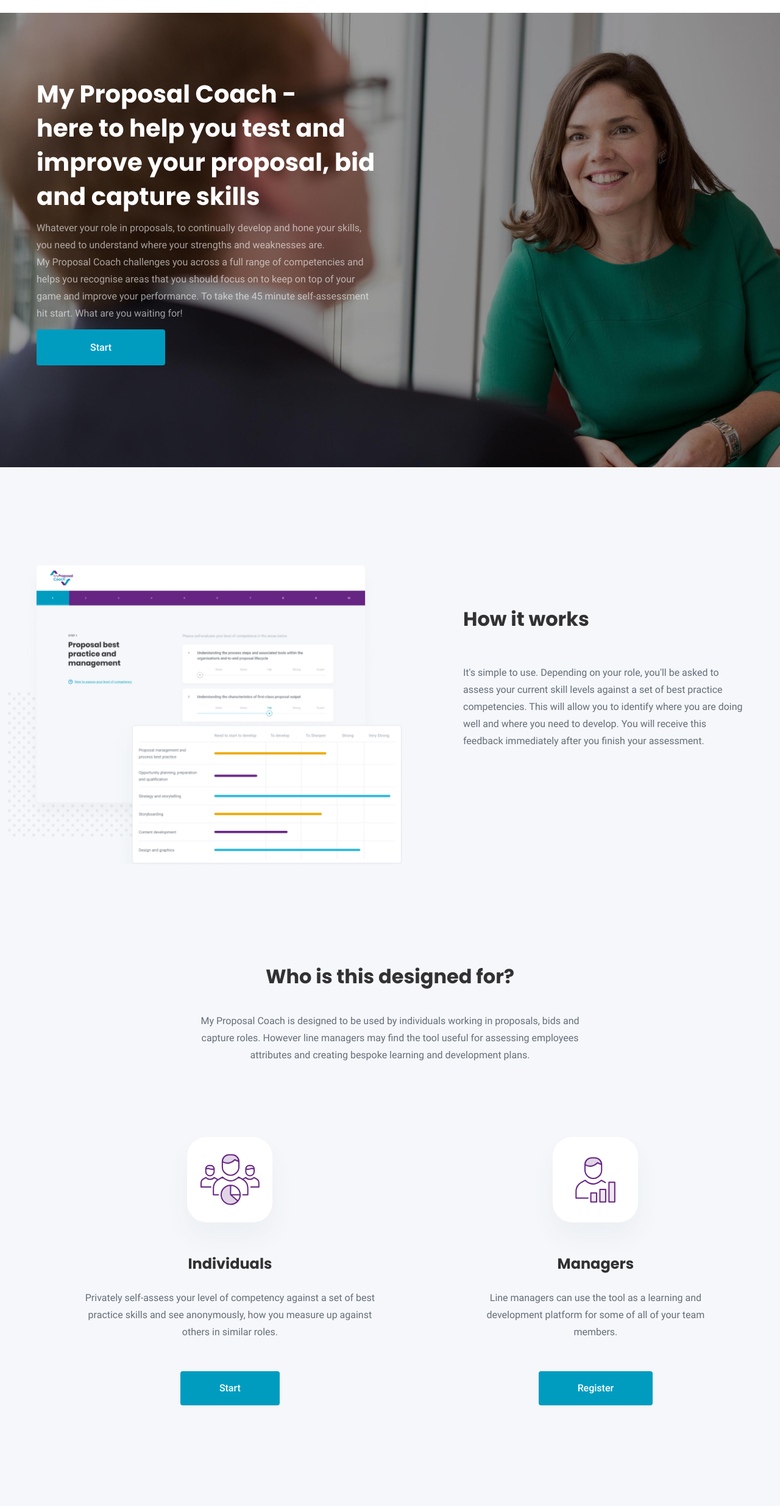
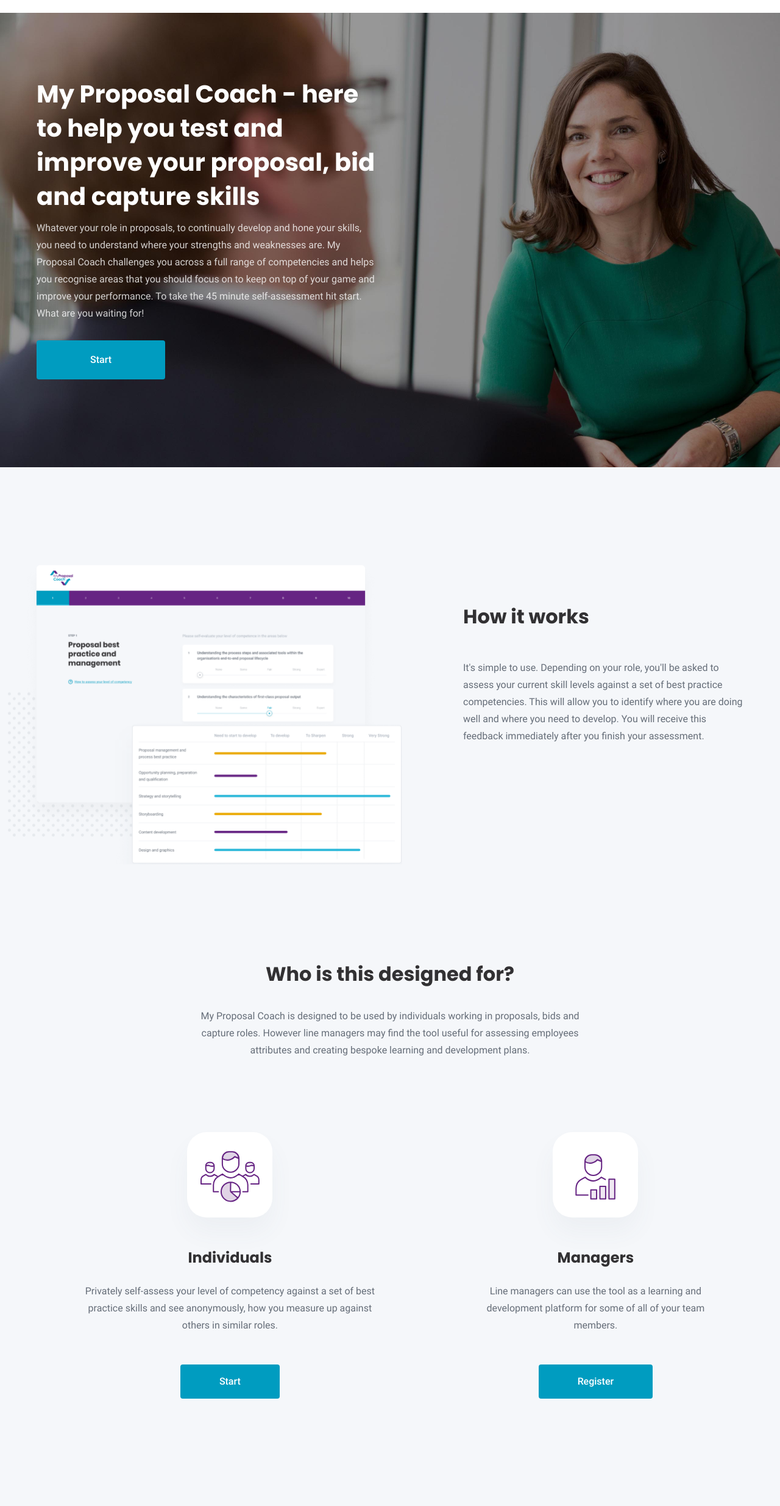
Before and after one commit to ykorp/my-proposal-coach, a website built with webpack: page src/index.html in a window 1280 px wide. Shown: the part 91-2560 px from the top of the page at 61% size. Built offline with nearby package versions, Linux system fonts and the light colour scheme; files whose address does not match are found by name.

Commit message:
hero / how it works / designed for sections - mobile

```diff
--- a/src/index.html
+++ b/src/index.html
@@ -34,8 +34,8 @@
     <section class="hero-section">
       <div class="container">
         <div class="hero-text-content">
-          <h1>My Proposal Coach -<br>here to help you test and improve your proposal, bid and capture skills</h1>
-          <p>Whatever your role in proposals, to continually develop and hone your skills, you need to understand where your strengths and weaknesses are.<br>My Proposal Coach challenges you across a full range of competencies and helps you recognise areas that you should focus on to keep on top of your game and improve your performance. To take the 45 minute self-assessment hit start. What are you waiting for!</p>
+          <h1>My Proposal Coach - here to help you test and improve your proposal, bid and capture skills</h1>
+          <p>Whatever your role in proposals, to continually develop and hone your skills, you need to understand where your strengths and weaknesses are. My Proposal Coach challenges you across a full range of competencies and helps you recognise areas that you should focus on to keep on top of your game and improve your performance. To take the 45 minute self-assessment hit start. What are you waiting for!</p>
           <a href="javascript:void(0)" class="button">Start</a>
         </div>
       </div>
--- a/src/styles/base/_base.scss
+++ b/src/styles/base/_base.scss
@@ -8,5 +8,4 @@
   width: 100%;
   overflow-x: hidden;
   overflow-y: visible;
-  font-size: $font-size-base;
 }
--- /dev/null
+++ b/src/styles/base/_mixins.scss
@@ -0,0 +1,7 @@
+@mixin bp($point) {
+  @if $point == desktop {
+    @media (min-width: 768px) { @content; }
+  } @else if $point == mobile {
+    @media (max-width: 767px) { @content; }
+  }
+}
--- a/src/styles/base/_typography.scss
+++ b/src/styles/base/_typography.scss
@@ -12,26 +12,51 @@
 }
 
 h1 {
-  font-size: $font-size-base * 2.5;
-  line-height: $line-height-base * 2;
+  font-size: $font-size-base * 1.25;
+  line-height: $line-height-base * 1.14;
 }
 
 h2 {
-  font-size: $font-size-base * 2;
+  font-size: $font-size-base * 1.25;
+  line-height: $line-height-base * 1.14;
 }
 
 h3 {
-  font-size: $font-size-base * 1.5;
+  font-size: $font-size-base * 1.25;
+  line-height: $line-height-base * 1.14;
 }
 
 h5 {
   font-size: $font-size-base * 0.75;
+  line-height: $line-height-base * 0.857;
   text-transform: uppercase;
 }
 
 p {
   font-family: 'Roboto-Regular';
-  font-size: inherit;
-  line-height: $line-height-base;
+  font-size: $font-size-base * 0.875;
+  line-height: $line-height-base * 0.857;
   color: $grey1;
 }
+
+@include bp(desktop) {
+  h1 {
+    font-size: $font-size-base * 2.5;
+    line-height: $line-height-base * 2;
+  }
+
+  h2 {
+    font-size: $font-size-base * 2;
+    line-height: $line-height-base * 1.43;
+  }
+
+  h3 {
+    font-size: $font-size-base * 1.5;
+    line-height: $line-height-base * 1.14;
+  }
+
+  p {
+    font-size: $font-size-base;
+    line-height: $line-height-base;
+  }
+}
--- a/src/styles/base/_variables.scss
+++ b/src/styles/base/_variables.scss
@@ -1,4 +1,5 @@
 $primary: #009CC0;
+$primary-lighter: #2AB8D9;
 $secondary: #662483;
 $secondary-darker: #4E0F69;
 $white: #fff;
--- a/src/styles/index.scss
+++ b/src/styles/index.scss
@@ -1,3 +1,4 @@
+@import 'base/mixins';
 @import 'base/variables';
 @import 'base/reset';
 @import 'base/base';
--- a/src/styles/layout/_footer.scss
+++ b/src/styles/layout/_footer.scss
@@ -1,5 +1,5 @@
 .contacts-section {
-  padding: 120px 0 100px;
+  padding: 120px 24px 100px;
   background-color: $secondary-darker;
   text-align: center;
 
@@ -78,7 +78,7 @@
 }
 
 .footer-navigation-section {
-  padding: 48px 0;
+  padding: 48px 24px;
   background-color: $grey4;
 
   .container {
--- a/src/styles/layout/_header.scss
+++ b/src/styles/layout/_header.scss
@@ -1,18 +1,21 @@
 .header-navigation {
-  height: 112px;
-  max-width: 160rem;
+  height: 96px;
   display: flex;
   flex-direction: row;
-  justify-content: flex-end;
+  justify-content: flex-start;
   align-items: center;
+  flex-wrap: wrap;
   margin: 0 auto;
-  padding: 24px 60px;
+  padding: 8px 14px 18px;
 
   .logo {
-    margin-right: auto;
+    width: 48px;
+    height: 32px;
   }
 
   nav {
+    order: 2;
+
     ul {
       display: flex;
       flex-direction: row;
@@ -23,23 +26,54 @@
       font-family: 'Roboto-Medium';
       font-size: $font-size-base * 0.875;
       display: inline;
+      margin-right: 33px;
       color: $grey1;
-      margin-right: 48px;
-      transition: color .25s;
 
       &.active {
-        color: $primary;
-      }
-
-      &:hover {
         color: $primary;
       }
     }
   }
 
   .button {
+    order: 1;
+    margin-left: auto;
     font-size: $font-size-base * 0.875;
     line-height: $line-height-base * 0.86;
-    padding: 12px 48px;
+    padding: 4px 24px;
   }
 }
+
+@include bp(desktop) {
+  .header-navigation {
+    flex-wrap: no-wrap;
+    height: 112px;
+    max-width: 160rem;
+    padding: 24px 60px;
+
+    .logo {
+      width: 100px;
+      height: 64px;
+      margin-right: auto;
+    }
+
+    nav {
+      order: 1;
+
+      .nav-item  {
+        margin-right: 48px;
+        transition: color .25s;
+
+        &:hover {
+          color: $primary;
+        }
+      }
+    }
+
+    .button {
+      order: 2;
+      margin-left: 0;
+      padding: 12px 48px;
+    }
+  }
+}
--- a/src/styles/layout/_layout.scss
+++ b/src/styles/layout/_layout.scss
@@ -1,16 +1,23 @@
+.two-columns {
+  display: flex;
+  flex-direction: column;
+}
+
+@include bp(desktop) {
   .container {
     margin: 0 auto;
     max-width: 116rem;
   }
 
   .two-columns {
-  display: flex;
     flex-direction: row;
 
     .left-column {
       padding: 0 80px 0 60px;
     }
+
     .right-column {
       padding: 0 60px 0 80px;
     }
   }
+}
--- a/src/styles/layout/_main.scss
+++ b/src/styles/layout/_main.scss
@@ -1,25 +1,115 @@
 .hero-section {
+  min-height: 512px;
+  padding: 32px 24px 0;
   background: center / cover no-repeat url('~assets/hero-background.jpg');
-  height: 745px;
-
-  .hero-text-content {
-    max-width: 560px;
-    padding-top: 105px;
 
   h1 {
-      margin-bottom: 10px;
+    margin-bottom: 32px;
     color: $white;
   }
 
   p {
-      margin-bottom: 30px;
+    margin-bottom: 24px;
     color: $white;
-      opacity: 0.6;
+    opacity: 0.8;
+  }
+
+  .button {
+    display: inline-block;
+    font-size: $font-size-base;
+    line-height: $line-height-base * 0.86;
+    margin-bottom: 32px;
+    padding: 16px 72px;
+  }
+}
+
+.how-it-works-section {
+  padding: 24px 24px 0;
+  background-color: $grey4;
+
+  .container {
+    display: flex;
+    flex-direction: column;
+    background-color: $grey4;
+  }
+  .how-it-works-image-content {
+    margin-bottom: 32px;
+  }
+
+  .how-it-works-text-content {
+    h2 {
+      margin-bottom: 16px;
+    }
+  }
+}
+
+.designed-for-section {
+  padding: 54px 24px 0;
+  background-color: $grey4;
+
+  .container {
+    > h2 {
+      margin-bottom: 16px;
+    }
+
+    > p {
+      margin-bottom: 32px;
+    }
+  }
+
+  .column {
+    display: flex;
+    flex-direction: column;
+    align-items: flex-start;
+
+    .section-icon {
+      display: flex;
+      flex-direction: column;
+      justify-content: center;
+      align-items: center;
+      width: 88px;
+      height: 82px;
+      margin-bottom: 24px;
+      padding: 20px 14px 14px;
+      background-color: $white;
+      box-shadow: 0px 24px 40px rgba(72, 101, 114, 0.05);
+      border-radius: 20px;
+    }
+
+    h3 {
+      margin-bottom: 8px;
+    }
+
+    p {
+      margin-bottom: 24px;
     }
 
     .button {
       font-size: $font-size-base;
       line-height: $line-height-base * 0.86;
+      margin-bottom: 46px;
+      padding: 12px 48px;
+    }
+  }
+}
+
+@include bp(desktop) {
+  .hero-section {
+    min-height: 745px;
+    padding-top: 105px;
+
+    .hero-text-content {
+      max-width: 560px;
+
+      h1 {
+        margin-bottom: 10px;
+      }
+
+      p {
+        margin-bottom: 30px;
+      }
+
+      .button {
         padding: 20px 88px;
       }
     }
@@ -27,18 +117,15 @@
 
   .how-it-works-section {
     padding-top: 160px;
-  background-color: $grey4;
 
     .container {
-    display: flex;
       flex-direction: row;
       justify-content: space-between;
-    background-color: $grey4;
     }
 
     .how-it-works-image-content {
       position: relative;
-    margin-right: 53px;
+      margin: 0 53px 0 0;
 
       img {
         position: relative;
@@ -58,8 +145,7 @@
   }
 
   .designed-for-section {
-  padding: 160px 0 120px;
-  background-color: $grey4;
+    padding: 160px 24px 120px;
     text-align: center;
 
     .container {
@@ -74,20 +160,12 @@
     }
 
     .column {
-    display: flex;
-    flex-direction: column;
       align-items: center;
 
       .section-icon {
-      display: flex;
-      flex-direction: column;
-      justify-content: center;
-      align-items: center;
         width: 140px;
         height: 140px;
         margin-bottom: 50px;
-      background-color: $white;
-      box-shadow: 0px 24px 40px rgba(72, 101, 114, 0.05);
         border-radius: 32px;
       }
 
@@ -100,15 +178,14 @@
       }
 
       .button {
-      font-size: $font-size-base;
-      line-height: $line-height-base * 0.86;
+        margin-bottom: 0;
         padding: 16px 64px;
       }
     }
   }
 
   .testimonials-section {
-  padding: 110px 0 100px;
+    padding: 110px 24px 100px;
     background-color: $grey4;
     text-align: center;
 
@@ -125,7 +202,7 @@
 
     .testimonials-carousel-container {
       position: relative;
-    padding: 64px 40px 48px 40px;
+      padding: 64px 40px 48px;
       margin-bottom: 64px;
       background-color: $white;
       box-shadow: 0px 8px 16px rgba(0, 0, 0, 0.02);
@@ -236,6 +313,21 @@
       }
     }
 
+    .image-content {
+      position: relative;
+
+      &::before {
+        content: '';
+        display: block;
+        background-image: url('~assets/dots.png');
+        width: 240px;
+        height: 240px;
+        position: absolute;
+        top: -40px;
+        right: -40px;
+      }
+    }
+
     .quote {
       font-size: $font-size-base * 1.5;
       line-height: $line-height-base * 1.43;
@@ -247,3 +339,4 @@
       }
     }
   }
+}
```
Also changed, not shown: public/dots.png (added). Lines whose indentation alone changed are shown as unchanged.
